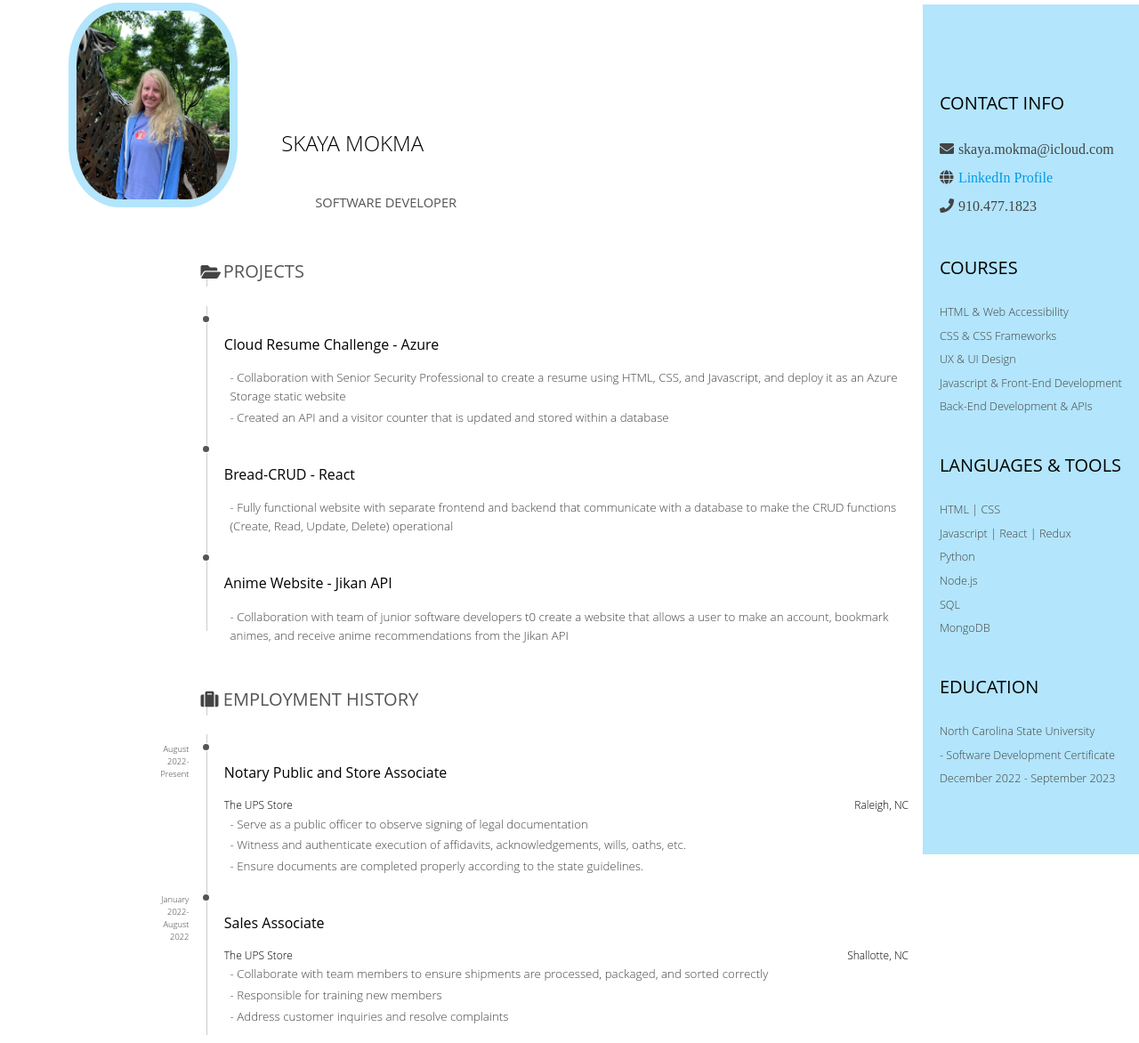
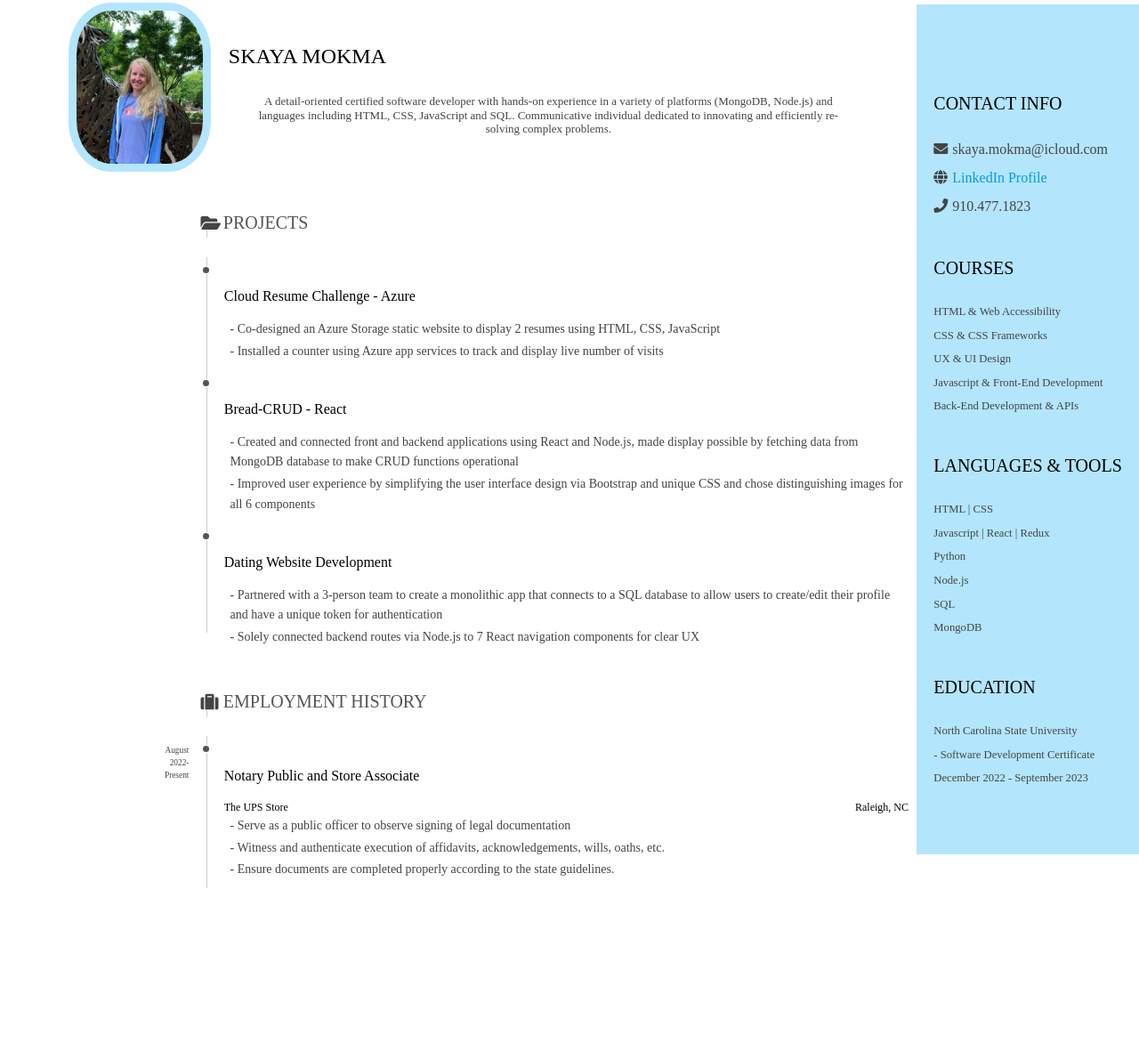
Before and after one commit to SkayaMokma/skaya-mokma-portfolio, a plain HTML site: page pages/resume.html in a window 1280 px wide. Shown: the part 85-1257 px from the top of the page at 89% size. After the commit the page ends 1093 px from the top, so only its background shows below. Drawn offline with nearby package versions, Linux system fonts and the light colour scheme.

Commit message:
Updating resume and resume style (not complete)

```diff
--- a/pages/resume.html
+++ b/pages/resume.html
@@ -31,14 +31,15 @@
             <div>
             <img src="../images/profpic2.jpg" class="resume-photo" alt="Skaya">
             <div class="name">
-            <h1 class="name">Skaya Mokma</h1>
-            <p class="softdev">Software Developer</p>
+            <h1>Skaya Mokma</h1>
+            <p id="objective">A detail-oriented certified software developer with hands-on experience in a variety of platforms (MongoDB, Node.js) and languages including HTML, CSS, JavaScript and SQL. Communicative individual dedicated to innovating and efficiently resolving complex problems.</p>
             </div>
             </div>
         </header>
         <section class="main-block">
             <h2>
-            <i class="fa fa-folder-open"></i> Projects        </h2>
+            <i class="fa fa-folder-open"></i> Projects
+            </h2>
             <section class="blocks">
             <div class="date">
             </div>
@@ -50,8 +51,8 @@
                 </header>
                 <div>
                 <ul>
-                    <li>- Collaboration with Senior Security Professional to create a resume using HTML, CSS, and Javascript,  and deploy it as an Azure Storage static website</li>
-                    <li>- Created an API and a visitor counter that is updated and stored within a database</li>
+                    <li>- Co-designed an Azure Storage static website to display 2 resumes using HTML, CSS, JavaScript</li>
+                    <li>- Installed a counter using Azure app services to track and display live number of visits </li>
                 </ul>
                 </div>
             </div>
@@ -67,7 +68,8 @@
                 </header>
                 <div>
                 <ul>
-                    <li>- Fully functional website with separate frontend and backend that communicate with a database to make the CRUD functions (Create, Read, Update, Delete) operational </li>
+                    <li>- Created and connected front and backend applications using React and Node.js, made display possible by fetching data from MongoDB database to make CRUD functions operational</li>
+                    <li>- Improved user experience by simplifying the user interface design via Bootstrap and unique CSS and chose distinguishing images for all 6 components</li>
                 </ul>
                 </div>
             </div>
@@ -79,11 +81,12 @@
             </div>
             <div class="details">
                 <header>
-                <h3>Anime Website - Jikan API</h3>
+                <h3>Dating Website Development</h3>
                 </header>
                 <div>
                 <ul>
-                    <li>- Collaboration with team of junior software developers t0 create a website that allows a user to make an account, bookmark animes, and receive anime recommendations from the Jikan API</li>
+                    <li>- Partnered with a 3-person team to create a monolithic app that connects to a SQL database to allow users to create/edit their profile and have a unique token for authentication</li>
+                    <li>- Solely connected backend routes via Node.js to 7 React navigation components for clear UX</li>
                 </ul>
                 </div>
             </div>
@@ -114,27 +117,7 @@
                 </div>
             </div>
             </section>
-            <section class="blocks">
-            <div class="date">
-                <span>January 2022-</span><span>August 2022</span>
-            </div>
-            <div class="decorator">
-            </div>
-            <div class="details">
-                <header>
-                <h3>Sales Associate</h3>
-                <span class="place">The UPS Store</span>
-                <span class="location">Shallotte, NC</span>
-                </header>
-                <div>
-                <ul>
-                    <li>- Collaborate with team members to ensure shipments are processed, packaged, and sorted correctly</li>
-                    <li>- Responsible for training new members</li>
-                    <li>- Address customer inquiries and resolve complaints</li>
-                </ul>
-                </div>
-            </div>
-            </section>
+
             <section class="blocks">
             </div>
             </section>
--- a/styles/skaya-resume-style.css
+++ b/styles/skaya-resume-style.css
@@ -26,36 +26,36 @@
     --main-blocks-title-icon-offset-left: -19pt;
   }
 
-  body{
-
+  body {
     margin: 0;
-    font-family: "Open Sans", sans-serif;
-    font-weight: 300;
+    font-family: "Source Code Pro";
+    /* font-weight: 300; */
     line-height: 1.6;
     color: #444;
     hyphens: auto;
   }
 
   .resume-photo {
-    height: 230px;
-    width: 190px;
+    height: 190px;
+    width: 160px;
     display: inline-block;
     border-radius: 30%;
     border: solid #b3e5fc 9px;
   }
 
-
   .name {
     display: inline-block;
-    padding-left: 5px;
-    text-align: center;
+    width: 60%;
+    position: absolute;
+    padding-left: 20px;
+
   }
 
-  .softdev {
-    font-weight: 400;
-    font-size: 11pt;
-    color: #555;
-    padding-left: 80px;
+  #objective {
+    text-align: center;
+    padding: 0 30px;
+    font-size: 13px;
+
   }
 
   h1, h2, h3{
@@ -71,7 +71,7 @@
     float: left;
     width: var(--main-width);
     padding: 0.25in 0.25in 0 0.25in;
-    font-size: 7pt;
+    font-size: 9pt;
   }
 
   #sidebar{
@@ -82,13 +82,13 @@
     width: var(--sidebar-width);
     padding: 0.6in var(--sidebar-horizontal-padding);
     background-color: #b3e5fc;
-    font-size: 8.5pt;
+    font-size: 11pt;
   }
 
   /* main */
 
   /** big title **/
-  #title, h1, h2{
+  h1, h2{
     text-transform: uppercase;
   }
 
@@ -257,7 +257,8 @@
     flex: 1 0 0;
     padding-right: 235px;
     padding-left: var(--decorator-horizontal-margin);
-    padding-top: calc(var(--row-blocks-padding-top) - 0.5pt) !important; /* not sure why but this is needed for better alignment */
+    padding-top: calc(var(--row-blocks-padding-top) - 0.5pt) !important;
+     /* not sure why but this is needed for better alignment */
   }
 
   .details header{
@@ -265,7 +266,7 @@
   }
 
   .details h3{
-    font-size: 12pt;
+    font-size: 16px;
   }
 
   .main-block:not(.concise) .details div{
@@ -317,7 +318,7 @@
 
   #main li{
     margin: 0 0 0.025in 0;
-    font-size: 10pt;
+    font-size: 14px;
   }
 
   /* ***** customize list symbol style *****
--- a/styles/styles.css
+++ b/styles/styles.css
@@ -296,21 +296,6 @@ nav {
   text-align: center;
 }
 
-.speech-bubble:after {
-	content: '';
-	position: absolute;
-	bottom: 0;
-	left: 50%;
-	width: 0;
-	height: 0;
-	border: 18px solid transparent;
-	border-top-color: #00aabb;
-	border-bottom: 0;
-	border-left: 0;
-	margin-left: -9px;
-	margin-bottom: -18px;
-}
-
 .about-paragraph {
   padding: 80px;
   padding-top: 50px;
```
Also changed, not shown: index.html (+11 -0 lines).
